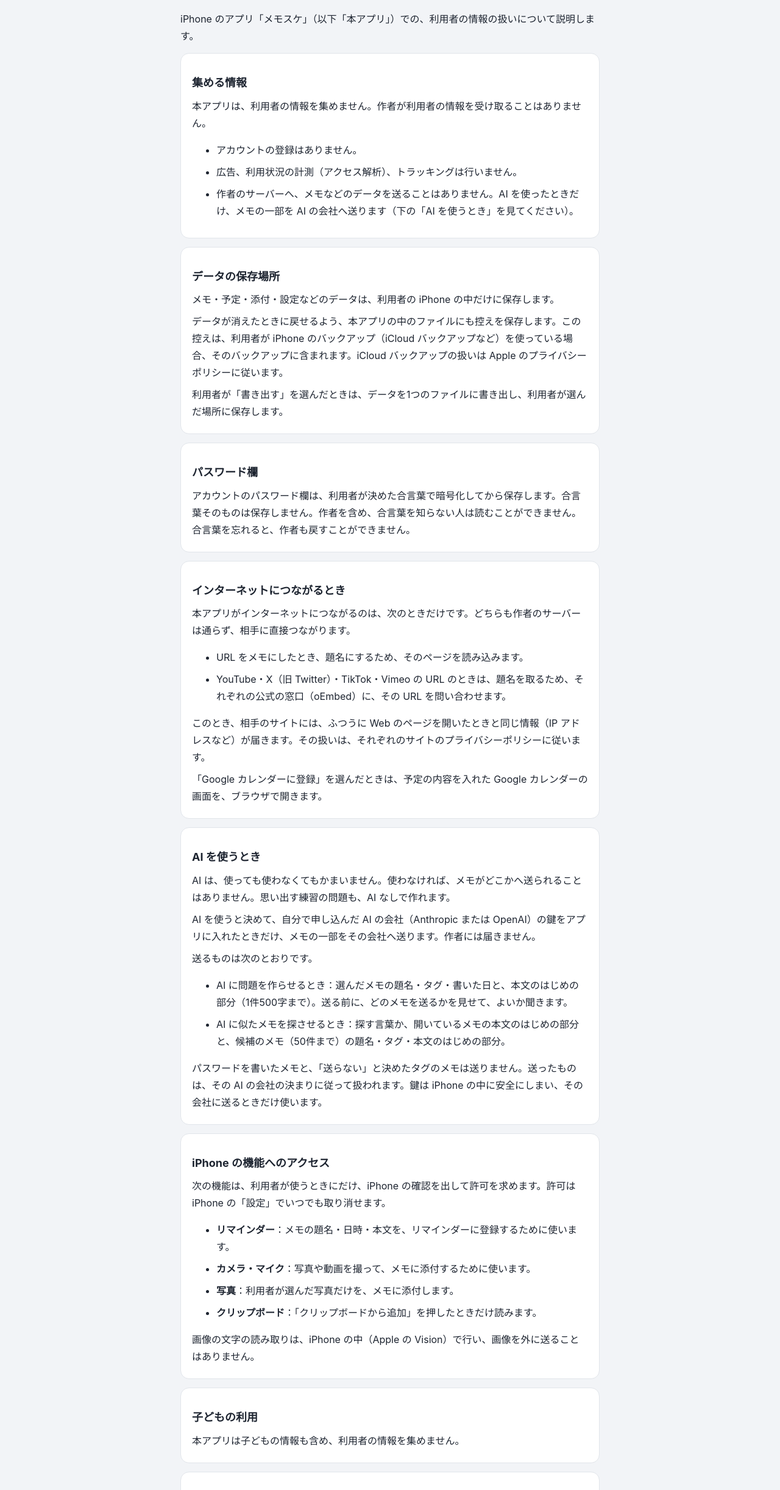
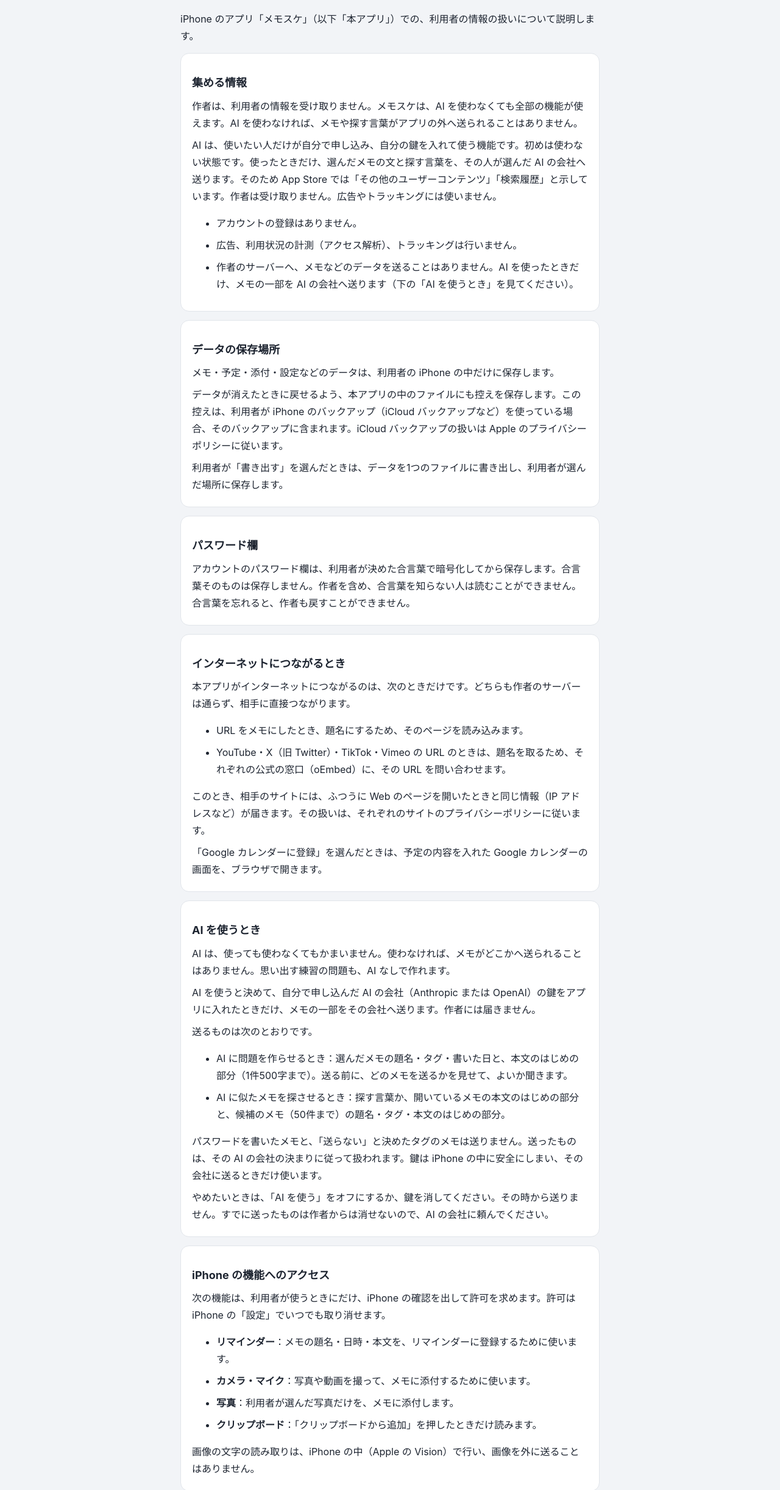
Before and after one commit to takeshi0206/memosche-site, a plain HTML site: page privacy.html in a window 1280 px wide. Shown: the part 109-2553 px from the top of the page at 61% size. Drawn offline with Linux system fonts and the light colour scheme.

Commit message:
Privacy: say AI is optional first, explain App Store labels and how to stop (owner approved 2026-11-26)
Co-Authored-By: Claude Opus 5.5 <noreply@anthropic.com>

```diff
--- a/privacy.html
+++ b/privacy.html
@@ -15,7 +15,8 @@
 
   <section>
     <h2>集める情報</h2>
-    <p>本アプリは、利用者の情報を集めません。作者が利用者の情報を受け取ることはありません。</p>
+    <p>作者は、利用者の情報を受け取りません。メモスケは、AI を使わなくても全部の機能が使えます。AI を使わなければ、メモや探す言葉がアプリの外へ送られることはありません。</p>
+    <p>AI は、使いたい人だけが自分で申し込み、自分の鍵を入れて使う機能です。初めは使わない状態です。使ったときだけ、選んだメモの文と探す言葉を、その人が選んだ AI の会社へ送ります。そのため App Store では「その他のユーザーコンテンツ」「検索履歴」と示しています。作者は受け取りません。広告やトラッキングには使いません。</p>
     <ul>
       <li>アカウントの登録はありません。</li>
       <li>広告、利用状況の計測（アクセス解析）、トラッキングは行いません。</li>
@@ -56,6 +57,7 @@
       <li>AI に似たメモを探させるとき：探す言葉か、開いているメモの本文のはじめの部分と、候補のメモ（50件まで）の題名・タグ・本文のはじめの部分。</li>
     </ul>
     <p>パスワードを書いたメモと、「送らない」と決めたタグのメモは送りません。送ったものは、その AI の会社の決まりに従って扱われます。鍵は iPhone の中に安全にしまい、その会社に送るときだけ使います。</p>
+    <p>やめたいときは、「AI を使う」をオフにするか、鍵を消してください。その時から送りません。すでに送ったものは作者からは消せないので、AI の会社に頼んでください。</p>
   </section>
 
   <section>
@@ -72,7 +74,7 @@
 
   <section>
     <h2>子どもの利用</h2>
-    <p>本アプリは子どもの情報も含め、利用者の情報を集めません。</p>
+    <p>作者は、子どもの情報も含め、利用者の情報を受け取りません。AI を使わなければ、アプリの外へ送られることもありません。</p>
   </section>
 
   <section>
@@ -85,7 +87,7 @@
     <p><a href="mailto:memosche.support@gmail.com">memosche.support@gmail.com</a></p>
   </section>
 
-  <p class="muted">制定：2026年10月24日　改定：2026年11月24日（AI を使うときのことを足しました）</p>
+  <p class="muted">制定：2026年10月24日　改定：2026年11月26日（AI を使わなければ外へ送らないこと、App Store での示し方、やめ方を足しました）</p>
   <nav><a href="./">メモスケ</a><a href="support.html">サポート</a></nav>
   <p class="muted">© Takeshi Nakano</p>
 </main>
```
